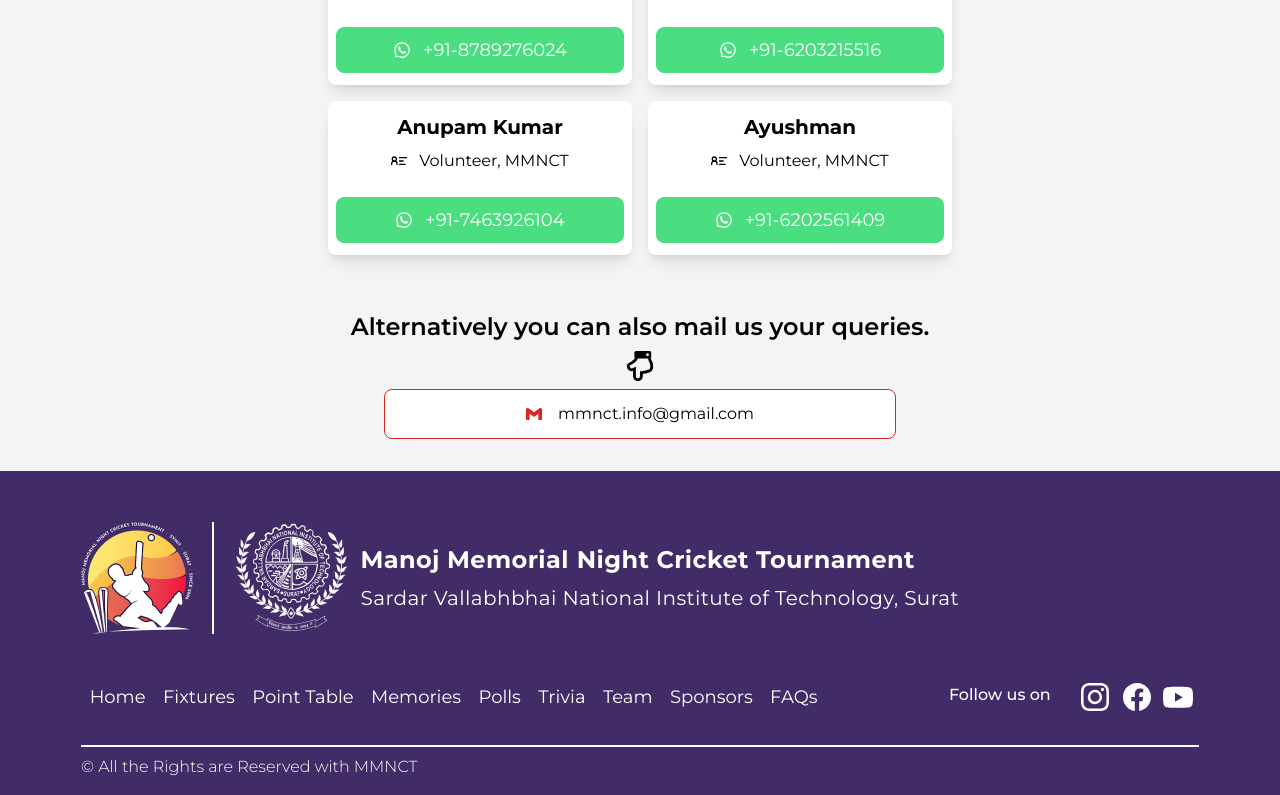
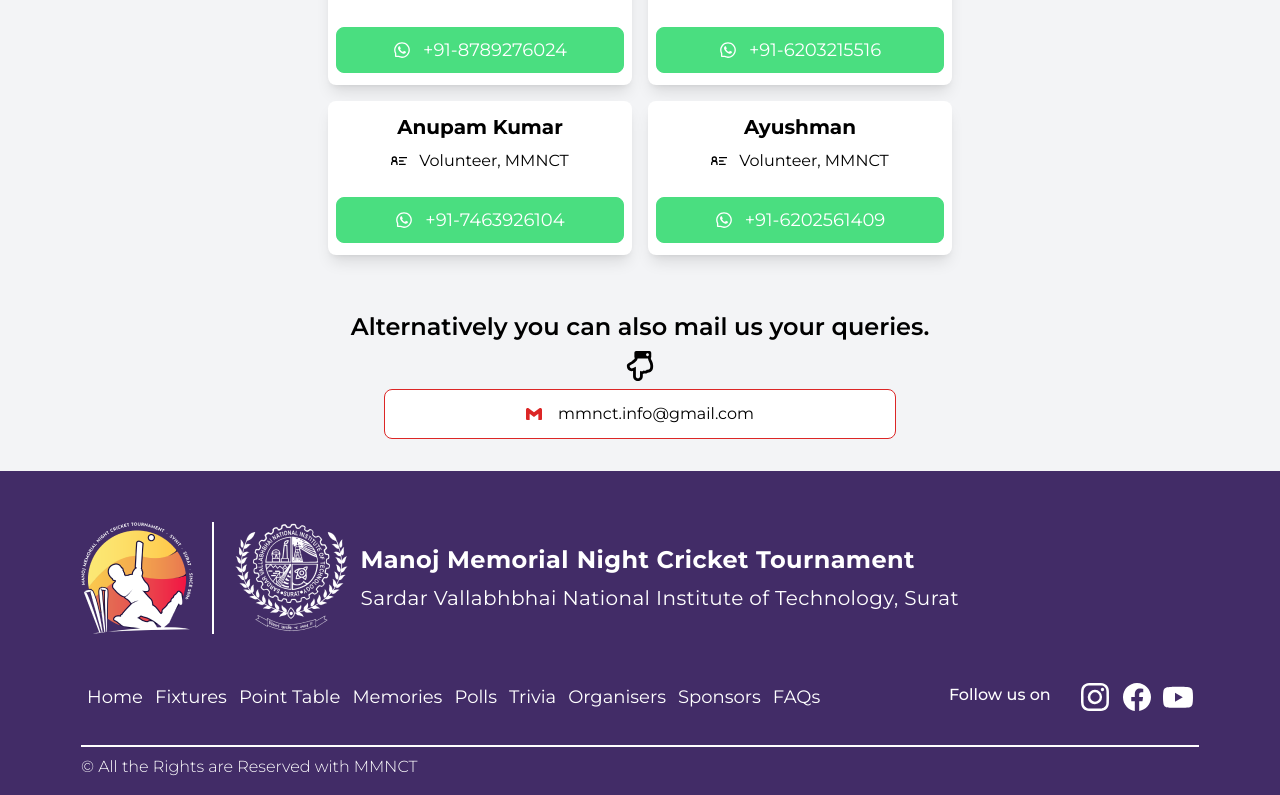
Before and after one commit to ujjwalkirti/mmnct, a Next.js app: page /sponsors in a window 1280 px wide. Shown: the part 1151-1946 px from the top of the page. Built offline with nearby package versions, Linux system fonts and the light colour scheme; no server answers; the database is empty.

Commit message:
Updated footer

```diff
--- a/components/Footer.jsx
+++ b/components/Footer.jsx
@@ -57,7 +57,7 @@ const Footer = () => {
             <p>Trivia</p>
           </Link>
           <Link href="/organisers">
-            <p>Team</p>
+            <p>Organisers</p>
           </Link>
           <Link href="/sponsors">
             <p>Sponsors</p>
```
